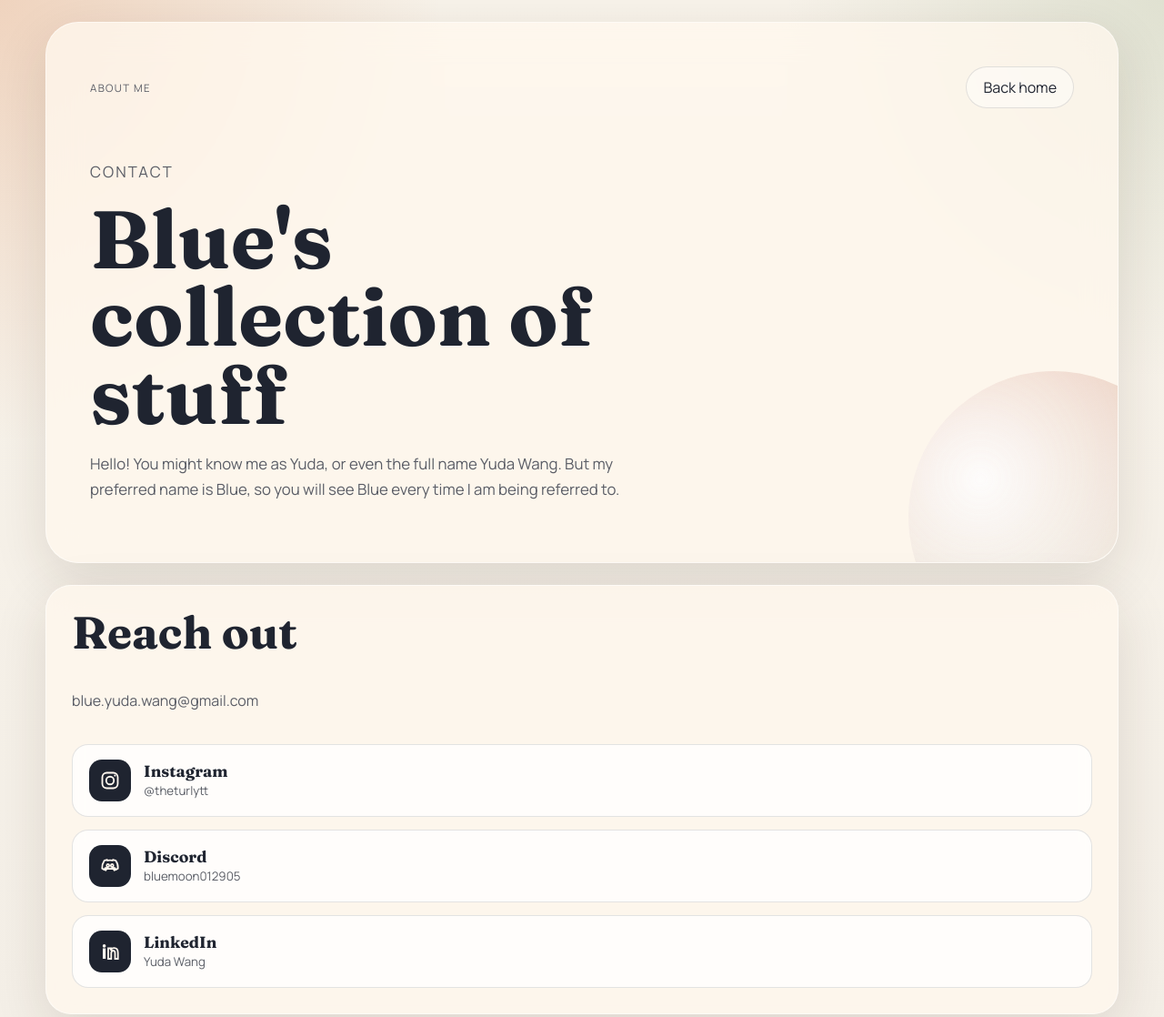
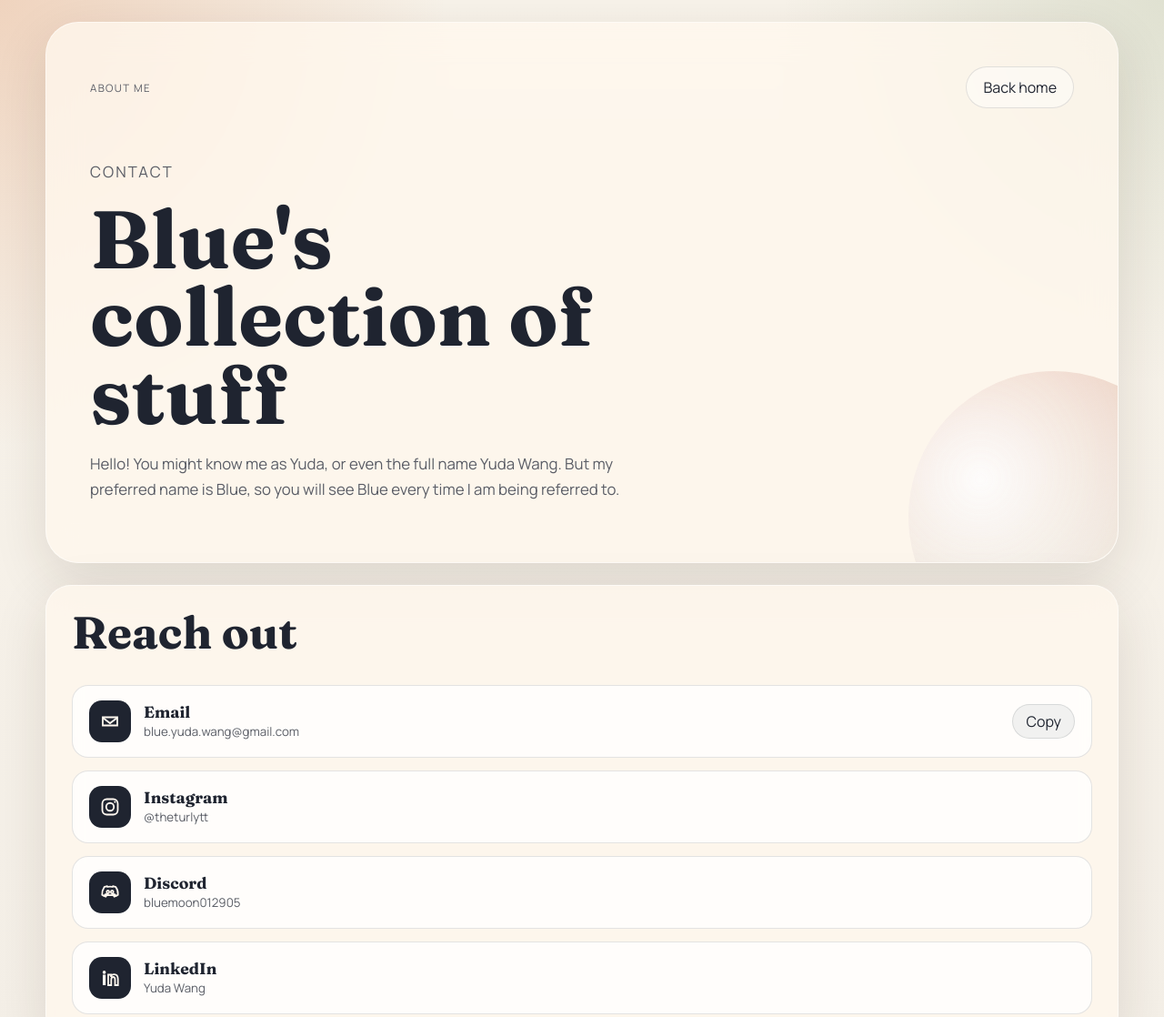
Before and after one commit to bluemoon012905/Blueshellsite, a website: page about/index.html in a window 1280 px wide. Shown: the top 1118 px of the page at 91% size. Drawn offline with Linux system fonts and the light colour scheme.

Commit message:
about me fixed

```diff
--- a/about/index.html
+++ b/about/index.html
@@ -35,8 +35,22 @@
           </div>
         </div>
         <div class="custom-panel-body">
-          <p id="about-email-text">Loading...</p>
-          <div class="contact-links">
+          <div id="contact-links" class="contact-links">
+            <div class="contact-link contact-link-row">
+              <a id="about-email-link" class="contact-link-main" href="#">
+                <span class="contact-icon" aria-hidden="true">
+                  <svg viewBox="0 0 24 24" role="img">
+                    <path d="M4 7.5h16v9H4z"></path>
+                    <path d="m4 8 8 6 8-6"></path>
+                  </svg>
+                </span>
+                <span>
+                  <strong>Email</strong>
+                  <small id="about-email-text">Loading...</small>
+                </span>
+              </a>
+              <button id="copy-email-button" class="copy-email-button" type="button">Copy</button>
+            </div>
             <a class="contact-link" href="https://www.instagram.com/theturlytt/" target="_blank" rel="noreferrer">
               <span class="contact-icon" aria-hidden="true">
                 <svg viewBox="0 0 24 24" role="img">
@@ -89,9 +103,6 @@
       }
 
       .contact-link {
-        display: flex;
-        align-items: center;
-        gap: 14px;
         padding: 16px 18px;
         border-radius: 18px;
         background: rgba(255, 255, 255, 0.72);
@@ -109,9 +120,27 @@
         box-shadow: 0 14px 32px rgba(53, 37, 17, 0.08);
       }
 
-      .contact-link span:last-child {
+      .contact-link,
+      .contact-link-main {
+        display: flex;
+        align-items: center;
+        gap: 14px;
+      }
+
+      .contact-link-row {
+        justify-content: space-between;
+      }
+
+      .contact-link span:last-child,
+      .contact-link-main span:last-child {
         display: grid;
         gap: 2px;
+      }
+
+      .contact-link-main {
+        min-width: 0;
+        text-decoration: none;
+        flex: 1;
       }
 
       .contact-link strong {
@@ -121,6 +150,17 @@
 
       .contact-link small {
         color: #5a5d66;
+      }
+
+      .copy-email-button {
+        min-height: 38px;
+        padding: 0 14px;
+        border-radius: 999px;
+        border: 1px solid rgba(31, 36, 48, 0.12);
+        background: rgba(31, 36, 48, 0.06);
+        color: #1f2430;
+        cursor: pointer;
+        flex-shrink: 0;
       }
 
       .contact-icon {
@@ -171,6 +211,31 @@
         document.getElementById("about-title").textContent = site.title || "About me";
         document.getElementById("about-body").textContent = site.about || "";
         document.getElementById("about-email-text").textContent = email || "No email set yet.";
+        const emailLink = document.getElementById("about-email-link");
+        emailLink.href = email ? `mailto:${email}` : "#";
+        const copyButton = document.getElementById("copy-email-button");
+        copyButton.disabled = !email;
+        copyButton.addEventListener("click", async (event) => {
+          event.preventDefault();
+          event.stopPropagation();
+
+          if (!email) {
+            return;
+          }
+
+          try {
+            await navigator.clipboard.writeText(email);
+            copyButton.textContent = "Copied";
+            window.setTimeout(() => {
+              copyButton.textContent = "Copy";
+            }, 1600);
+          } catch (error) {
+            copyButton.textContent = "Failed";
+            window.setTimeout(() => {
+              copyButton.textContent = "Copy";
+            }, 1600);
+          }
+        });
       }
     </script>
   </body>
```
